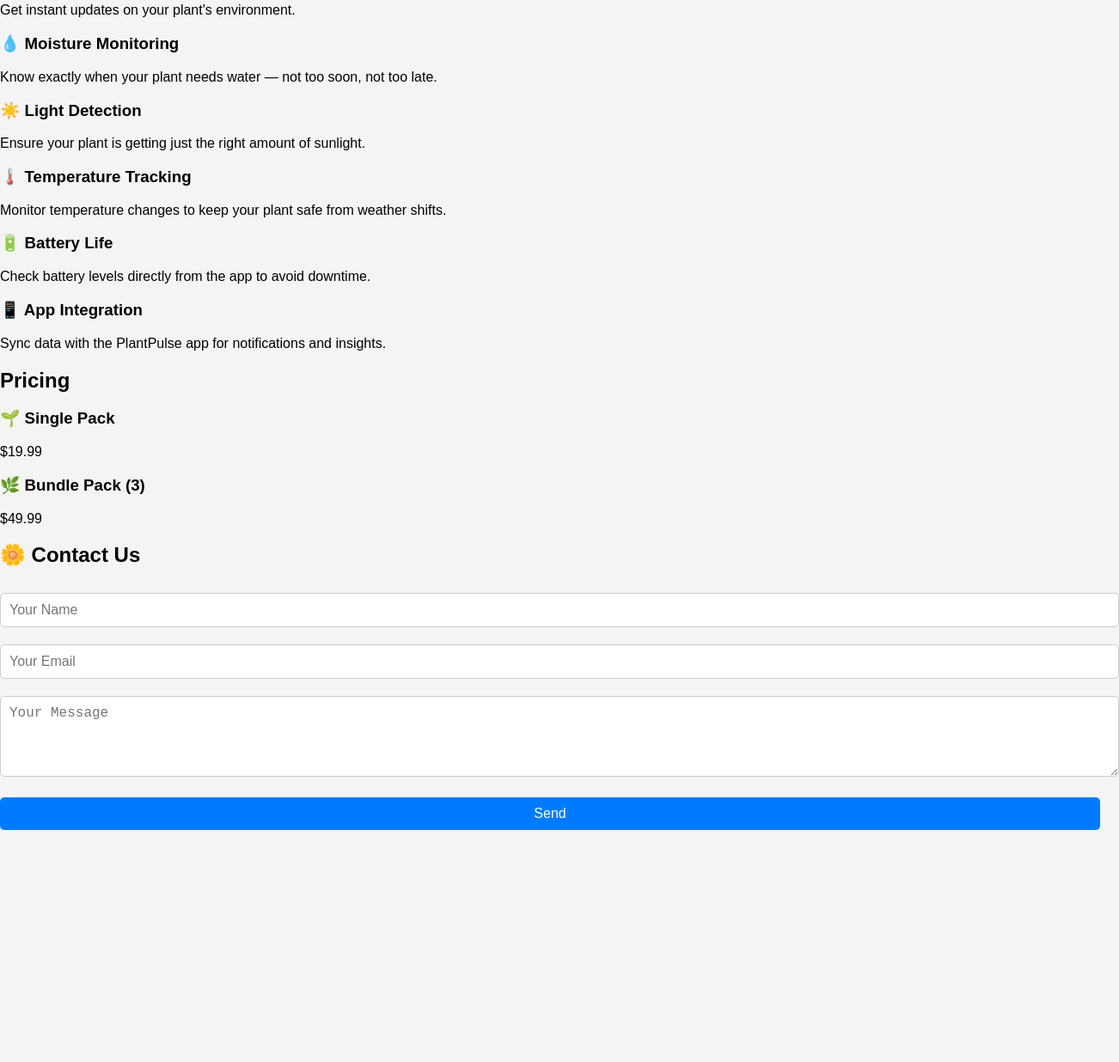
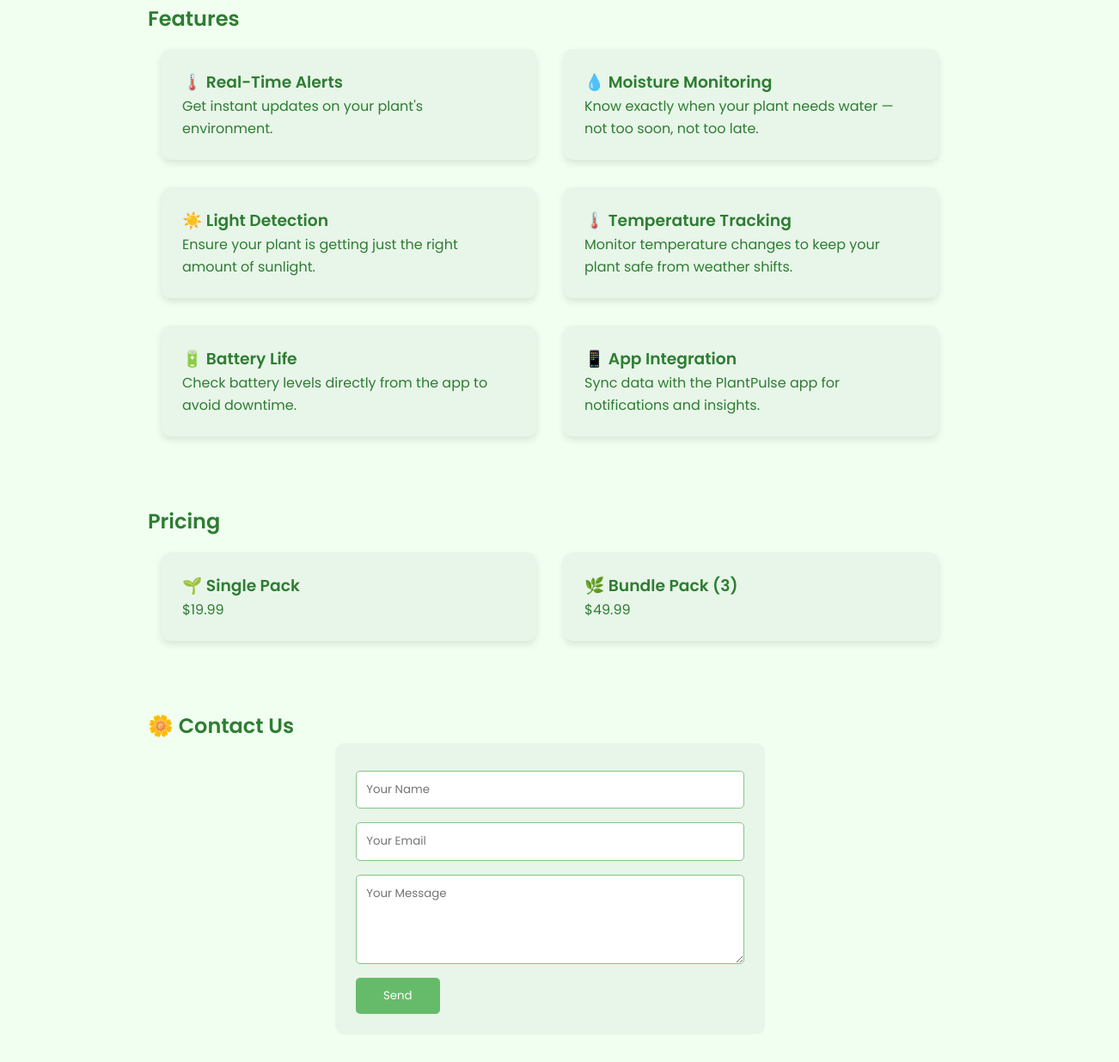
Before and after one commit to BushraFathima2212/test2, a plain HTML site: page index.html in a window 1280 px wide. Shown: the part 204-1440 px from the top of the page at 86% size, 1302 px wide, since content can reach past the window. Before the commit the page ends 1180 px from the top, so only its background shows below. Drawn offline with Linux system fonts and the light colour scheme.

Commit message:
Update style.css

```diff
--- a/style.css
+++ b/style.css
@@ -1,60 +1,86 @@
-body {
-  font-family: Arial, sans-serif;
-  margin: 0;
-  padding: 0;
-  background-color: #f4f4f4;
-}
 
-#login-box, #admin-panel {
-  max-width: 500px;
-  margin: 50px auto;
-  padding: 20px;
-  background: #fff;
-  border-radius: 10px;
-  box-shadow: 0 2px 8px rgba(0,0,0,0.1);
-}
+    * {
+      margin: 0;
+      padding: 0;
+      box-sizing: border-box;
+      font-family: 'Poppins', sans-serif;
+    }
 
-input, textarea, button {
-  width: 100%;
-  padding: 10px;
-  margin: 10px 0;
-  border-radius: 5px;
-  border: 1px solid #ccc;
-  font-size: 16px;
-}
+    body {
+      background: #f0fff0;
+      color: #2e7d32;
+      line-height: 1.6;
+    }
 
-textarea {
-  resize: vertical;
-}
+    header {
+      background: #a5d6a7;
+      padding: 2rem;
+      text-align: center;
+    }
 
-button {
-  background-color: #007bff;
-  color: white;
-  border: none;
-  cursor: pointer;
-}
+    header h1 {
+      font-size: 2.5rem;
+      margin-bottom: 1rem;
+    }
 
-button:hover {
-  background-color: #0056b3;
-}
+    header p {
+      font-size: 1.2rem;
+    }
 
-table {
-  width: 100%;
-  border-collapse: collapse;
-  margin-top: 20px;
-}
+    .section {
+      padding: 2rem;
+      max-width: 1000px;
+      margin: auto;
+    }
 
-th, td {
-  border: 1px solid #ddd;
-  padding: 8px;
-  text-align: left;
-}
+    .features, .pricing {
+      display: flex;
+      justify-content: space-around;
+      flex-wrap: wrap;
+    }
 
-th {
-  background-color: #f2f2f2;
-}
+    .card {
+      background: #e8f5e9;
+      border-radius: 10px;
+      padding: 1.5rem;
+      margin: 1rem;
+      flex: 1 1 300px;
+      box-shadow: 0 4px 8px rgba(0,0,0,0.1);
+    }
 
-#login-status {
-  color: red;
-  text-align: center;
-}
+
+
+    .leaf {
+      width: 50px;
+      animation: grow 2s infinite alternate;
+    }
+
+    @keyframes grow {
+      from { transform: scale(1); }
+      to { transform: scale(1.3); }
+    }
+
+    form {
+      background: #e8f5e9;
+      padding: 1.5rem;
+      border-radius: 10px;
+      max-width: 500px;
+      margin: auto;
+    }
+
+    form input, form textarea {
+      width: 100%;
+      margin: 0.5rem 0;
+      padding: 0.7rem;
+      border: 1px solid #81c784;
+      border-radius: 5px;
+    }
+
+    form button {
+      background: #66bb6a;
+      color: white;
+      border: none;
+      padding: 0.7rem 2rem;
+      border-radius: 5px;
+      cursor: pointer;
+    }
```
